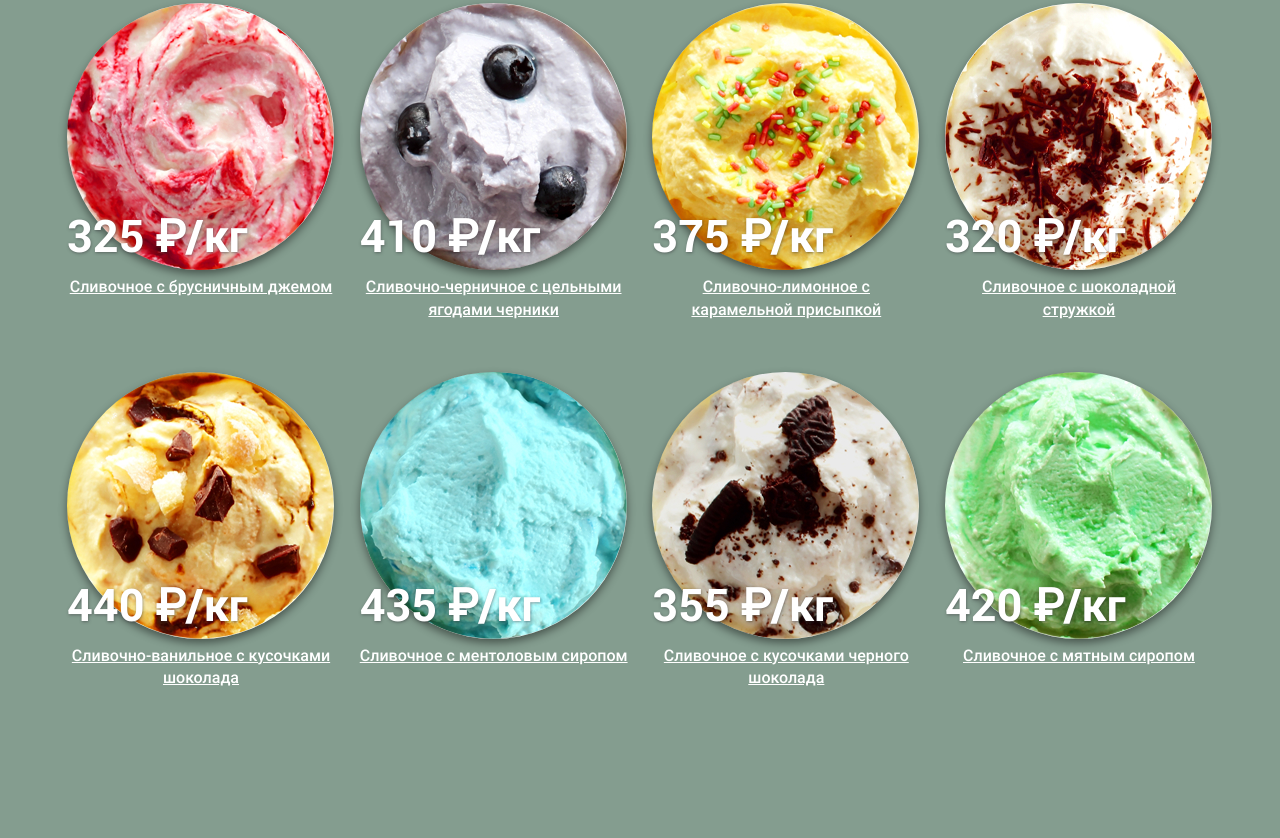
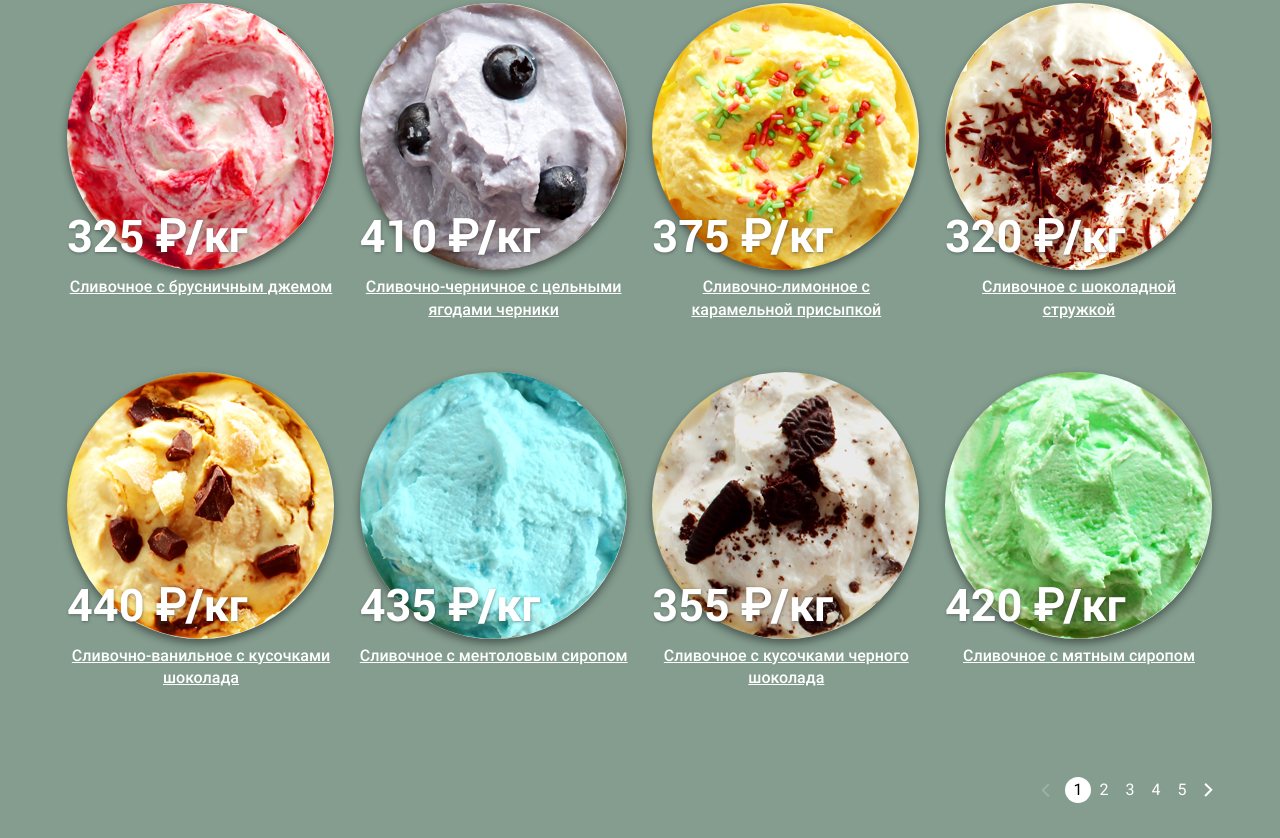
Before and after one commit to gerstlee/GllacyProj, a plain HTML site: page catalog.html in a window 1280 px wide. Shown: the part 780-1618 px from the top of the page. Before the commit the page ends 1552 px from the top, so only its background shows below. Drawn offline with Linux system fonts and the light colour scheme.

Commit message:
pagination is ready

```diff
--- a/catalog.html
+++ b/catalog.html
@@ -481,6 +481,39 @@
                     </a>
                 </article>
             </section>
+            <section class="pagination-section">
+                <ul class="pagination-list list">
+                    <li class="pagination-previous-page">
+                        <a class="disabled" href="#" aria-label="Переход на предыдущую страницу">
+                            <svg class="pagination-inactive" width="9" height="14" viewBox="0 0 9 14" fill="none" xmlns="http://www.w3.org/2000/svg">
+                                <path opacity="0.2" fill-rule="evenodd" clip-rule="evenodd" d="M8.61099 1.68954L3.16405 7.13629L8.60437 12.5766L7.19007 13.991L0.333035 7.13363L1.74715 5.71955L7.19669 0.27528L8.61099 1.68954Z" fill="white"/>
+                            </svg>
+                        </a>
+                    </li>
+                    <li class="pagination-item pagination-item-current">
+                        <a class="pagination-link" href="#">1</a>
+                    </li>
+                    <li class="pagination-item">
+                        <a class="pagination-link" href="#">2</a>
+                    </li>
+                    <li class="pagination-item">
+                        <a class="pagination-link" href="#">3</a>
+                    </li>
+                    <li class="pagination-item">
+                        <a class="pagination-link" href="#">4</a>
+                    </li>
+                    <li class="pagination-item">
+                        <a class="pagination-link" href="#">5</a>
+                    </li>
+                    <li class="pagination-next-page">
+                        <a href="#" aria-label="Переход на следующую страницу">
+                            <svg class="pagination-active" width="9" height="14" viewBox="0 0 9 14" fill="none" xmlns="http://www.w3.org/2000/svg">
+                                <path fill-rule="evenodd" clip-rule="evenodd" d="M0.389014 12.3105L5.83595 6.86371L0.395625 1.42342L1.80993 0.0089922L8.66697 6.86637L7.25285 8.28045L1.80331 13.7247L0.389014 12.3105Z" fill="white"/>
+                            </svg>
+                        </a>
+                    </li>
+                </ul>
+            </section>
         </main>
     </body>
 </html>
--- a/css/catalogstyle.css
+++ b/css/catalogstyle.css
@@ -367,3 +367,62 @@ select {
 .catalog-hit {
     margin-top: 50px;
 }
+
+/*Pagination*/
+
+.pagination-list {
+    list-style-type: none;
+    margin-bottom: 35px;
+    margin-top: 87px;
+    display: flex;
+    flex-wrap: wrap;
+    justify-content: flex-end;
+}
+
+.pagination-item {
+    width: 26px;
+    height: 26px;
+    border-radius: 50%;
+    display: flex;
+    align-items: center;
+}
+
+.pagination-item:hover {
+    background-color: var(--hover-background-color);
+}
+
+.pagination-item-current {
+    background-color: var(--basic-white);
+}
+
+.pagination-item-current a {
+    color: black;
+}
+
+.pagination-link {
+    margin: 0 auto;
+    text-decoration: none;
+}
+
+.pagination-previous-page {
+    margin-right: 15px;
+    margin-top: 4px;
+}
+
+.pagination-next-page {
+    margin-top: 4.5px;
+    margin-left: 9px;
+}
+
+.disabled {
+    pointer-events: none;
+    cursor: default;
+}
+
+.pagination-inactive {
+    fill: var(--hover-background-color);
+}
+
+.pagination-active {
+    fill: var(--basic-white);
+}
```
Also changed, not shown: img/catalog/next.svg (added), img/catalog/prev.svg (added).
